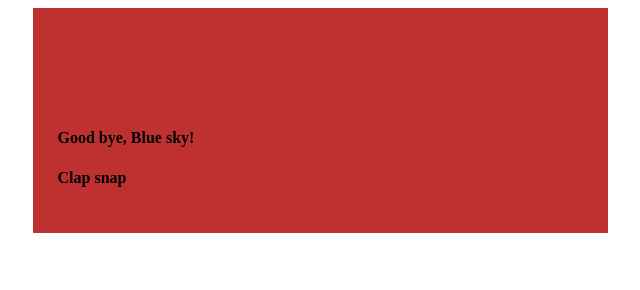
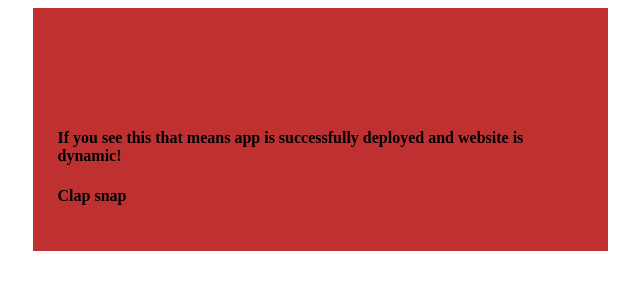
Before and after one commit to inigmati/cv_builder, a website: page public/index.html in a window 1280 px wide. Shown: the whole page, without its empty margins (320-960 px from the left). Drawn offline with Linux system fonts and the light colour scheme.

Commit message:
dynamic notic

```diff
--- a/public/index.html
+++ b/public/index.html
@@ -7,9 +7,8 @@
 
     <body class = "bgc">
         <div class="yello">
-            <h4>Good bye, Blue sky!</h4>
+            <h4>If you see this that means app is successfully deployed and website is dynamic!</h4>
             <h4>Clap snap</h4>
-            <script src="script.js"></script>
 	</div>
     </body>
 </html>
```
